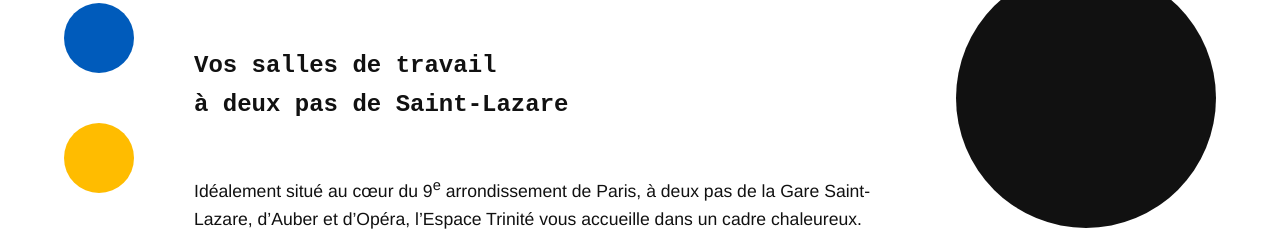
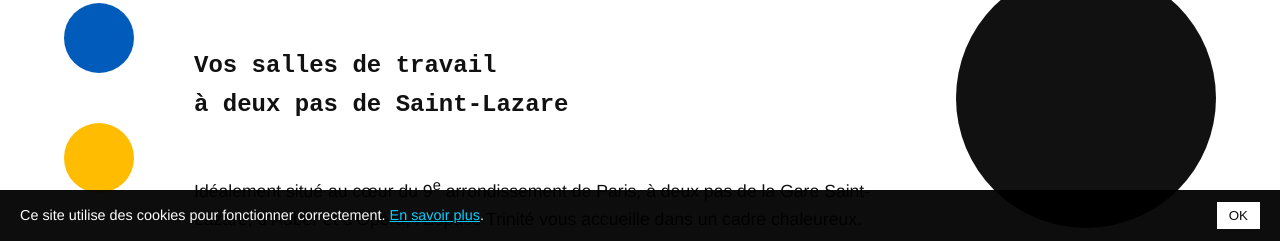
Before and after one commit to espacetrinite/site-internet, a website: page index.html in a window 1280 px wide. Shown: the part 559-800 px from the top of the page. Drawn offline with nearby package versions, Linux system fonts and the light colour scheme.

Commit message:
Update index.html

```diff
--- a/index.html
+++ b/index.html
@@ -757,4 +757,8 @@
   </footer>
 
 </body>
+<div id="cookie-banner" class="cookie-banner">
+  <p>Ce site utilise des cookies pour fonctionner correctement. <a href="mentions-legales.html" rel="nofollow" target="_blank">En savoir plus</a>.</p>
+  <button id="cookie-accept">OK</button>
+</div>
 </html>
```
